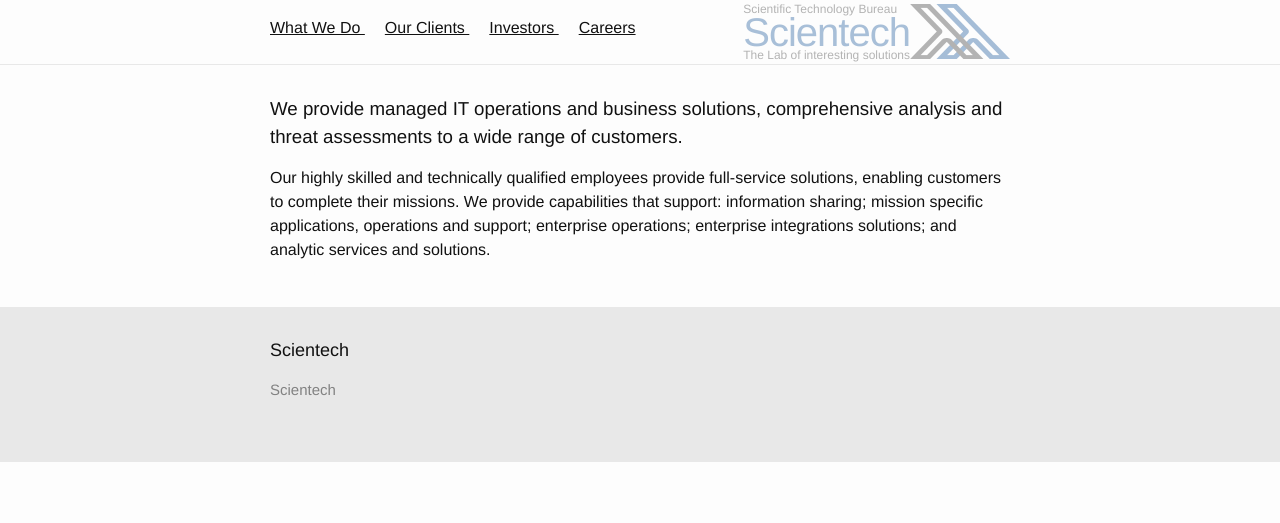
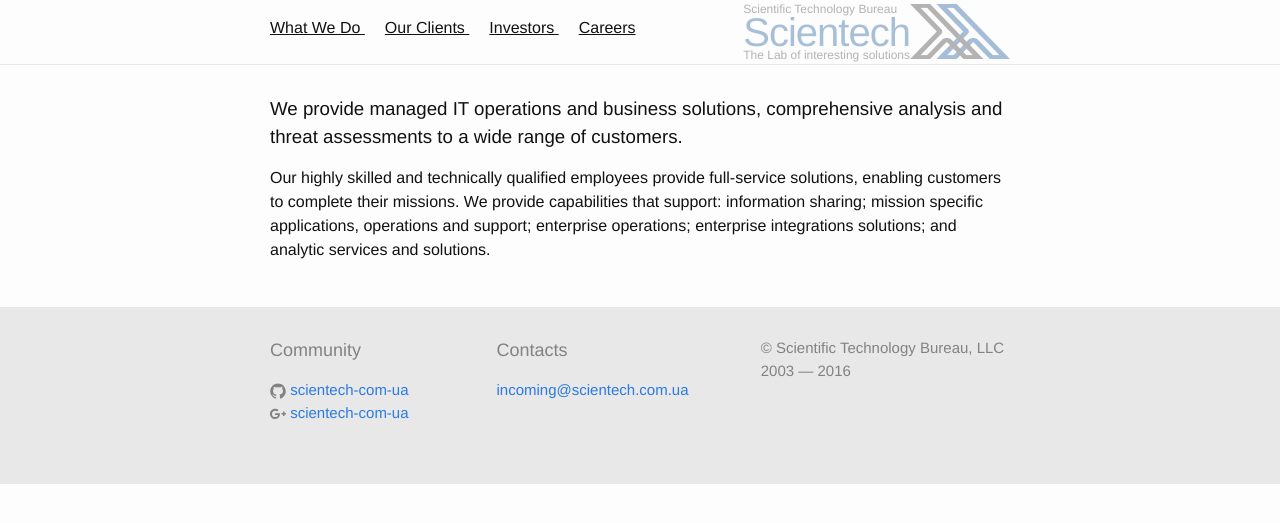
Before and after one commit to scientech-com-ua/scientech-com-ua.github.io, a Jekyll site: the page built from index.html, in a window 1280 px wide. Shown: the top 523 px of the page. Built offline with Jekyll 4.4.1, drawn with Linux system fonts in a browser that asks for light colours.

Commit message:
Normalize footer

```diff
--- a/_config.yml
+++ b/_config.yml
@@ -5,3 +5,7 @@ highligher: true
 markdown: kramdown
 permalink: date
 title: Scientech
+copy: Scientific Technology Bureau, LLC 2003 — 2016
+email: incoming@scientech.com.ua
+github_username: scientech-com-ua
+plusgoogle_username: scientech-com-ua
--- a/_includes/footer.html
+++ b/_includes/footer.html
@@ -2,17 +2,10 @@
 
   <div class="wrapper">
 
-    <h2 class="footer-heading">{{ site.title }}</h2>
 
     <div class="footer-col-wrapper">
       <div class="footer-col  footer-col-1">
-        <ul class="contact-list">
-          <li>{{ site.title }}</li>
-          <li><a href="mailto:{{ site.email }}">{{ site.email }}</a></li>
-        </ul>
-      </div>
-
-      <div class="footer-col  footer-col-2">
+        <h2 class="footer-heading">Community</h2>
         <ul class="social-media-list">
           {% if site.github_username %}
           <li>
@@ -28,25 +21,32 @@
           </li>
           {% endif %}
 
-          {% if site.twitter_username %}
+          {% if site.plusgoogle_username %}
           <li>
-            <a href="https://twitter.com/{{ site.twitter_username }}">
-              <span class="icon  icon--twitter">
+            <a href="https://plus.google.com/{{ site.plusgoogle_username }}">
+              <span class="icon icon--twitter">
                 <svg viewBox="0 0 16 16">
-                  <path fill="#828282" d="M15.969,3.058c-0.586,0.26-1.217,0.436-1.878,0.515c0.675-0.405,1.194-1.045,1.438-1.809
-                  c-0.632,0.375-1.332,0.647-2.076,0.793c-0.596-0.636-1.446-1.033-2.387-1.033c-1.806,0-3.27,1.464-3.27,3.27 c0,0.256,0.029,0.506,0.085,0.745C5.163,5.404,2.753,4.102,1.14,2.124C0.859,2.607,0.698,3.168,0.698,3.767 c0,1.134,0.577,2.135,1.455,2.722C1.616,6.472,1.112,6.325,0.671,6.08c0,0.014,0,0.027,0,0.041c0,1.584,1.127,2.906,2.623,3.206 C3.02,9.402,2.731,9.442,2.433,9.442c-0.211,0-0.416-0.021-0.615-0.059c0.416,1.299,1.624,2.245,3.055,2.271 c-1.119,0.877-2.529,1.4-4.061,1.4c-0.264,0-0.524-0.015-0.78-0.046c1.447,0.928,3.166,1.469,5.013,1.469 c6.015,0,9.304-4.983,9.304-9.304c0-0.142-0.003-0.283-0.009-0.423C14.976,4.29,15.531,3.714,15.969,3.058z"/>
+                  <path fill="#828282" d="M5.091 7.147v1.747h2.888c-0.116 0.75-0.872 2.197-2.888 2.197-1.737 0-3.156-1.441-3.156-3.216s1.419-3.216 3.156-3.216c0.991 0 1.65 0.422 2.028 0.784l1.381-1.331c-0.888-0.828-2.037-1.331-3.409-1.331-2.816 0.003-5.091 2.278-5.091 5.094s2.275 5.091 5.091 5.091c2.937 0 4.888-2.066 4.888-4.975 0-0.334-0.037-0.591-0.081-0.844h-4.806z"/>
+                  <path fill="#828282" d="M16 7h-1.5v-1.5h-1.5v1.5h-1.5v1.5h1.5v1.5h1.5v-1.5h1.5z"/>
                 </svg>
               </span>
 
-              <span class="username">{{ site.twitter_username }}</span>
+              <span class="username">{{ site.plusgoogle_username }}</span>
             </a>
           </li>
           {% endif %}
         </ul>
       </div>
 
+      <div class="footer-col  footer-col-2">
+        <h2 class="footer-heading">Contacts</h2>
+        <ul class="contact-list">
+          <li><a href="mailto:{{ site.email }}">{{ site.email }}</a></li>
+        </ul>
+      </div>
+
       <div class="footer-col  footer-col-3">
-        <p class="text">{{ site.description }}</p>
+        <p class="text">&copy;&nbsp;{{ site.copy }}</p>
       </div>
     </div>
 
--- a/_sass/_layout.scss
+++ b/_sass/_layout.scss
@@ -172,18 +172,18 @@
 }
 
 .footer-col-1 {
+    width: -webkit-calc(30% - (#{$spacing-unit} / 2));
+    width:         calc(30% - (#{$spacing-unit} / 2));
+}
+
+.footer-col-2 {
     width: -webkit-calc(35% - (#{$spacing-unit} / 2));
     width:         calc(35% - (#{$spacing-unit} / 2));
 }
 
-.footer-col-2 {
-    width: -webkit-calc(20% - (#{$spacing-unit} / 2));
-    width:         calc(20% - (#{$spacing-unit} / 2));
-}
-
 .footer-col-3 {
-    width: -webkit-calc(45% - (#{$spacing-unit} / 2));
-    width:         calc(45% - (#{$spacing-unit} / 2));
+    width: -webkit-calc(35% - (#{$spacing-unit} / 2));
+    width:         calc(35% - (#{$spacing-unit} / 2));
 }
 
 @include media-query($on-laptop) {
```
